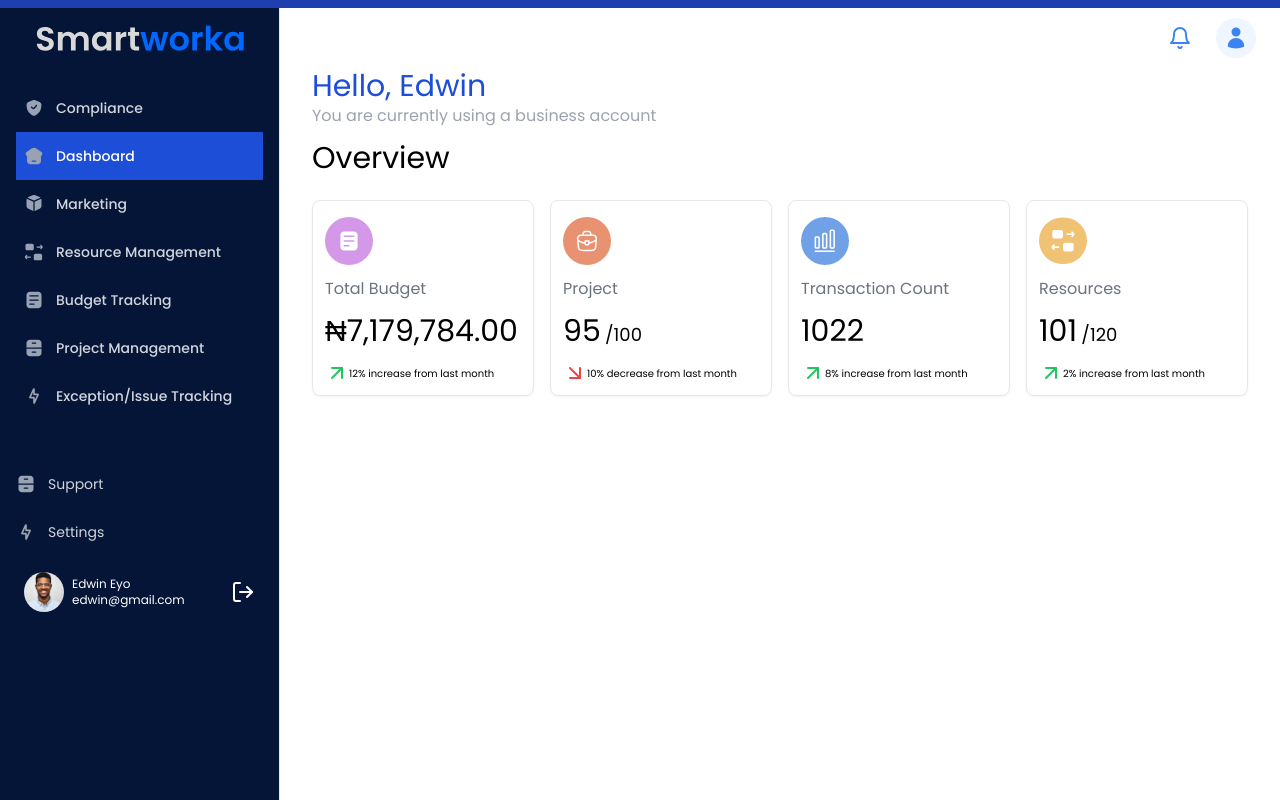
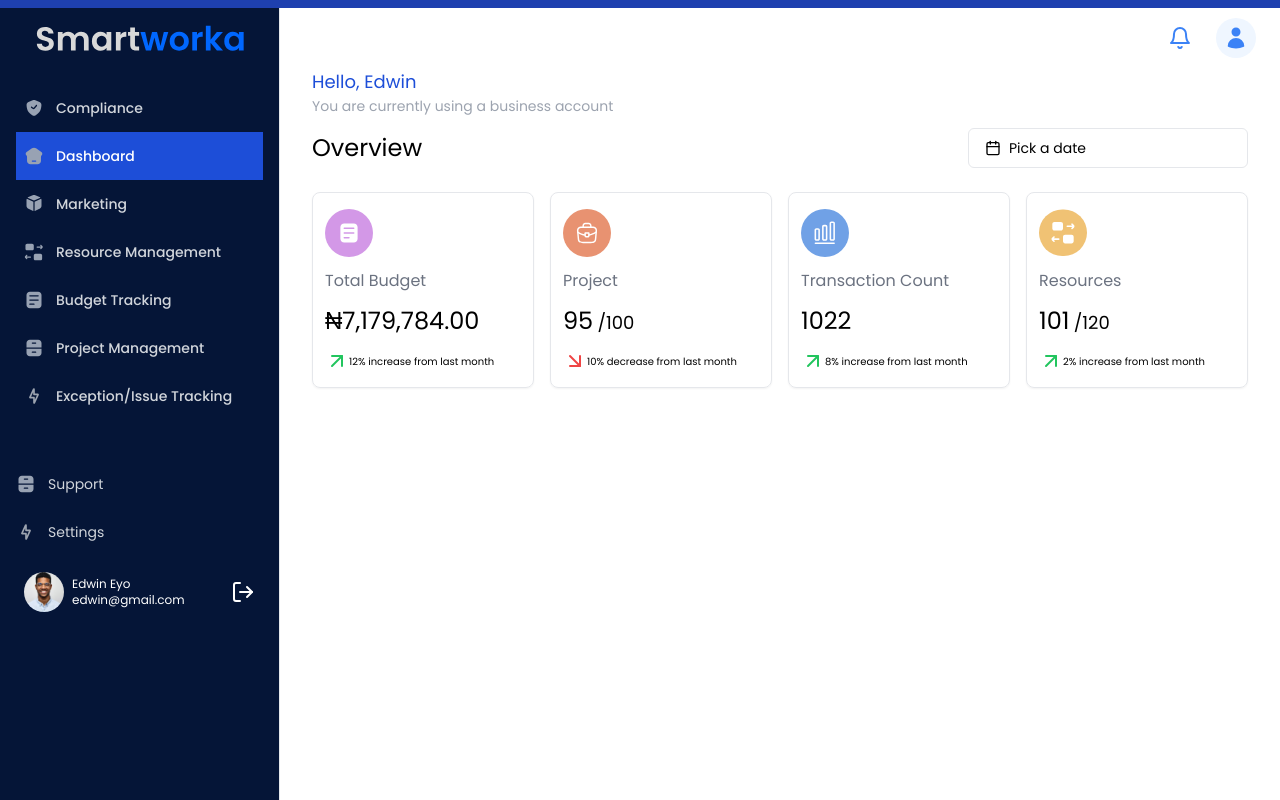
Before and after one commit to Certainfy/smartworka, a Next.js app: page /user-dashboard/dashboard in a window 1280 px wide. Built offline with nearby package versions, Linux system fonts and the light colour scheme.

Commit message:
WIP:added cards🚧

```diff
--- /dev/null
+++ b/src/app/user-dashboard/dashboard/components/date-picker.tsx
@@ -0,0 +1,62 @@
+"use client"
+
+import * as React from "react"
+import { addDays, format } from "date-fns"
+import { Calendar as CalendarIcon } from "lucide-react"
+
+import { cn } from "@/lib/utils"
+import { Button } from "@/components/ui/button"
+import { Calendar } from "@/components/ui/calendar"
+import {
+  Popover,
+  PopoverContent,
+  PopoverTrigger,
+} from "@/components/ui/popover"
+import {
+  Select,
+  SelectContent,
+  SelectItem,
+  SelectTrigger,
+  SelectValue,
+} from "@/components/ui/select"
+
+export function DatePicker() {
+  const [date, setDate] = React.useState<Date>()
+
+  return (
+    <Popover>
+      <PopoverTrigger asChild>
+        <Button
+          variant={"outline"}
+          className={cn(
+            "w-[280px] justify-start text-left font-normal",
+            !date && "text-muted-foreground"
+          )}
+        >
+          <CalendarIcon className="mr-2 h-4 w-4" />
+          {date ? format(date, "PPP") : <span>Pick a date</span>}
+        </Button>
+      </PopoverTrigger>
+      <PopoverContent className="flex w-auto flex-col space-y-2 p-2">
+        <Select
+          onValueChange={(value) =>
+            setDate(addDays(new Date(), parseInt(value)))
+          }
+        >
+          <SelectTrigger>
+            <SelectValue placeholder="Select" />
+          </SelectTrigger>
+          <SelectContent position="popper">
+            <SelectItem value="0">Today</SelectItem>
+            <SelectItem value="1">Tomorrow</SelectItem>
+            <SelectItem value="3">In 3 days</SelectItem>
+            <SelectItem value="7">In a week</SelectItem>
+          </SelectContent>
+        </Select>
+        <div className="rounded-md border">
+          <Calendar mode="single" selected={date} onSelect={setDate} />
+        </div>
+      </PopoverContent>
+    </Popover>
+  )
+}
--- a/src/app/user-dashboard/dashboard/page.tsx
+++ b/src/app/user-dashboard/dashboard/page.tsx
@@ -1,4 +1,5 @@
 import { Card, CardContent } from "@/components/ui/card";
+import { DatePicker } from "./components/date-picker";
 import { ArrowDownRight, ArrowUpRight } from "lucide-react";
 import React from "react";
 
@@ -7,13 +8,16 @@
     <main className="px-8">
       <section className="space-y-3">
         <article>
-          <h1 className="text-3xl text-blue-700">Hello, Edwin</h1>
-          <p className="text-md text-gray-400">
+          <h1 className="text-lg text-blue-700">Hello, Edwin</h1>
+          <p className="text-sm text-gray-400">
             You are currently using a business account
           </p>
         </article>
-        <article>
-          <h1 className="text-3xl">Overview</h1>
+        <article className="flex justify-between items-center">
+          <div>
+          <h1 className="text-2xl">Overview</h1>
+          </div>
+          <DatePicker/>
         </article>
       </section>
       <section className="grid grid-cols-4 gap-4 py-6">
@@ -21,7 +25,7 @@
           <section className="pt-4 space-y-3 px-3">
             <img src="/dash-icon-1.svg" alt="dash-icon" className=" size-12" />
             <p className="text-md text-gray-500">Total Budget</p>
-            <h2 className="text-3xl">₦7,179,784.00</h2>
+            <h2 className="text-2xl">₦7,179,784.00</h2>
             <span className="text-[10px] flex items-center">
               <ArrowUpRight className=" text-green-500 text-[10px]" />
               12% increase from last month
@@ -32,7 +36,7 @@
           <section className="pt-4 space-y-3 px-3">
             <img src="/dash-icon-2.svg" alt="dash-icon" className=" size-12" />
             <p className="text-md text-gray-500">Project</p>
-            <h2><small className="text-3xl">95</small> <small className="text-lg">/100</small></h2>
+            <h2><small className="text-2xl">95</small> <small className="text-lg">/100</small></h2>
             <span className="text-[10px] flex items-center">
             <ArrowDownRight  className=" text-red-500 text-[10px]" />
               10% decrease from last month
@@ -43,7 +47,7 @@
         <section className="pt-4 space-y-3 px-3">
             <img src="/dash-icon-3.svg" alt="dash-icon" className=" size-12" />
             <p className="text-md text-gray-500">Transaction Count</p>
-            <h2 className="text-3xl">1022</h2>
+            <h2 className="text-2xl">1022</h2>
             <span className="text-[10px] flex items-center">
               <ArrowUpRight className=" text-green-500 text-[10px]" />
               8% increase from last month
@@ -54,7 +58,7 @@
         <section className="pt-4 space-y-3 px-3">
             <img src="/dash-icon-4.svg" alt="dash-icon" className=" size-12" />
             <p className="text-md text-gray-500">Resources</p>
-            <h2><small className="text-3xl">101</small> <small className="text-lg">/120</small></h2>
+            <h2><small className="text-2xl">101</small> <small className="text-lg">/120</small></h2>
             <span className="text-[10px] flex items-center">
               <ArrowUpRight className=" text-green-500 text-[10px]" />
               2% increase from last month
--- a/src/components/navBar.tsx
+++ b/src/components/navBar.tsx
@@ -25,7 +25,7 @@
       <nav className="sticky top-0 z-90 bg-white flex flex-row justify-between items-center py-6 px-6">
         <div className="flex gap-12 items-center">
           <img src="/Smartworka.svg" alt="logo" />
-          <ul className="flex flex-row space-x-4 text-gray-400 text-base hidden lg:flex">
+          <ul className="flex-row space-x-4 text-gray-400 text-base hidden lg:flex">
             <li className="text-gray-400 hover:text-blue-600">
               <Link href="#about" legacyBehavior>
                 <a>About</a>
--- a/src/components/ui/date-picker.tsx
+++ /dev/null
@@ -1,43 +0,0 @@
-"use client"
-
-import * as React from "react"
-import { format } from "date-fns"
-import { Calendar as CalendarIcon } from "lucide-react"
-
-import { cn } from "@/lib/utils"
-import { Button } from "@/components/ui/button"
-import { Calendar } from "@/components/ui/calendar"
-import {
-  Popover,
-  PopoverContent,
-  PopoverTrigger,
-} from "@/components/ui/popover"
-
-export function DatePickerDemo() {
-  const [date, setDate] = React.useState<Date>()
-
-  return (
-    <Popover>
-      <PopoverTrigger asChild>
-        <Button
-          variant={"outline"}
-          className={cn(
-            "w-[280px] justify-start text-left font-normal",
-            !date && "text-muted-foreground"
-          )}
-        >
-          <CalendarIcon className="mr-2 h-4 w-4" />
-          {date ? format(date, "PPP") : <span>Pick a date</span>}
-        </Button>
-      </PopoverTrigger>
-      <PopoverContent className="w-auto p-0">
-        <Calendar
-          mode="single"
-          selected={date}
-          onSelect={setDate}
-          initialFocus
-        />
-      </PopoverContent>
-    </Popover>
-  )
-}
```
